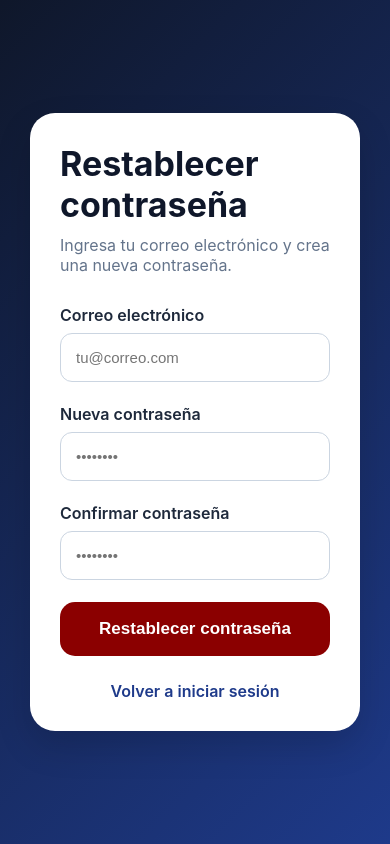
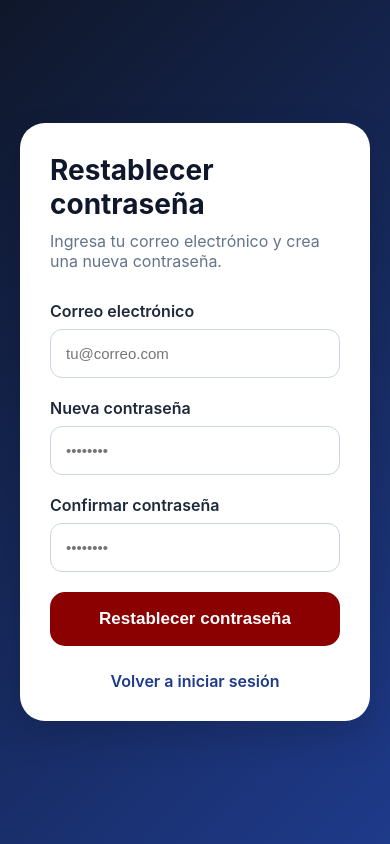
Before and after one commit to georgectpp/GEORGE-main, a Flask app: template templates/recuperar_contrasena.html in a window 390 px wide. Run offline with Flask 3, Linux system fonts and the light colour scheme; the template is opened without the code that fills it, so the values that code supplies are empty.

Commit message:
Update recuperar.css

```diff
--- a/static/css/recuperar.css
+++ b/static/css/recuperar.css
@@ -16,82 +16,118 @@ body {
 
 .recuperar-container {
     width: 100%;
-    max-width: 600px;
     padding: 30px;
+    display: flex;
+    justify-content: center;
 }
 
 .recuperar-card {
+    width: 100%;
+    max-width: 600px;
+
     background: #FFFFFF;
+
     border-radius: 25px;
+
     padding: 45px;
-    box-shadow: 0 15px 35px rgba(0, 0, 0, .15);
+
+    box-shadow: 0 15px 35px rgba(0,0,0,.15);
 }
 
 .recuperar-card h1 {
     color: #0F172A;
+
     font-size: 34px;
+
     margin-bottom: 10px;
 }
 
 .descripcion {
     color: #64748B;
+
     margin-bottom: 30px;
+
     font-size: 16px;
 }
 
 .campo {
     display: flex;
     flex-direction: column;
-    margin-bottom: 22px;
+
+    margin-bottom: 20px;
 }
 
 .campo label {
     margin-bottom: 8px;
+
     font-weight: 600;
+
     color: #1E293B;
 }
 
 .campo input {
     width: 100%;
+
     padding: 15px;
+
     border: 1px solid #CBD5E1;
+
     border-radius: 12px;
+
     font-size: 15px;
+
     outline: none;
+
+    transition: .3s;
 }
 
 .campo input:focus {
     border-color: #1E3A8A;
-    box-shadow: 0 0 0 3px rgba(37, 99, 235, .15);
+
+    box-shadow: 0 0 0 3px rgba(30,58,138,.15);
 }
 
 .btn-restablecer {
     width: 100%;
+
     padding: 17px;
+
     border: none;
+
     border-radius: 15px;
+
     background: #8B0000;
+
     color: white;
+
     font-size: 17px;
+
     font-weight: 600;
+
     cursor: pointer;
+
     transition: .3s;
 }
 
 .btn-restablecer:hover {
     background: #6E0000;
+
     transform: translateY(-2px);
-    box-shadow: 0 10px 20px rgba(139, 0, 0, .25);
+
+    box-shadow: 0 10px 20px rgba(139,0,0,.25);
 }
 
 .volver {
     text-align: center;
+
     margin-top: 25px;
 }
 
 .volver a {
     color: #1E3A8A;
+
     text-decoration: none;
+
     font-weight: 600;
 }
 
@@ -99,8 +135,17 @@ body {
     text-decoration: underline;
 }
 
-@media (max-width: 600px) {
+@media (max-width: 700px) {
+
+    .recuperar-container {
+        padding: 20px;
+    }
+
     .recuperar-card {
         padding: 30px;
     }
+
+    .recuperar-card h1 {
+        font-size: 28px;
+    }
 }
```
